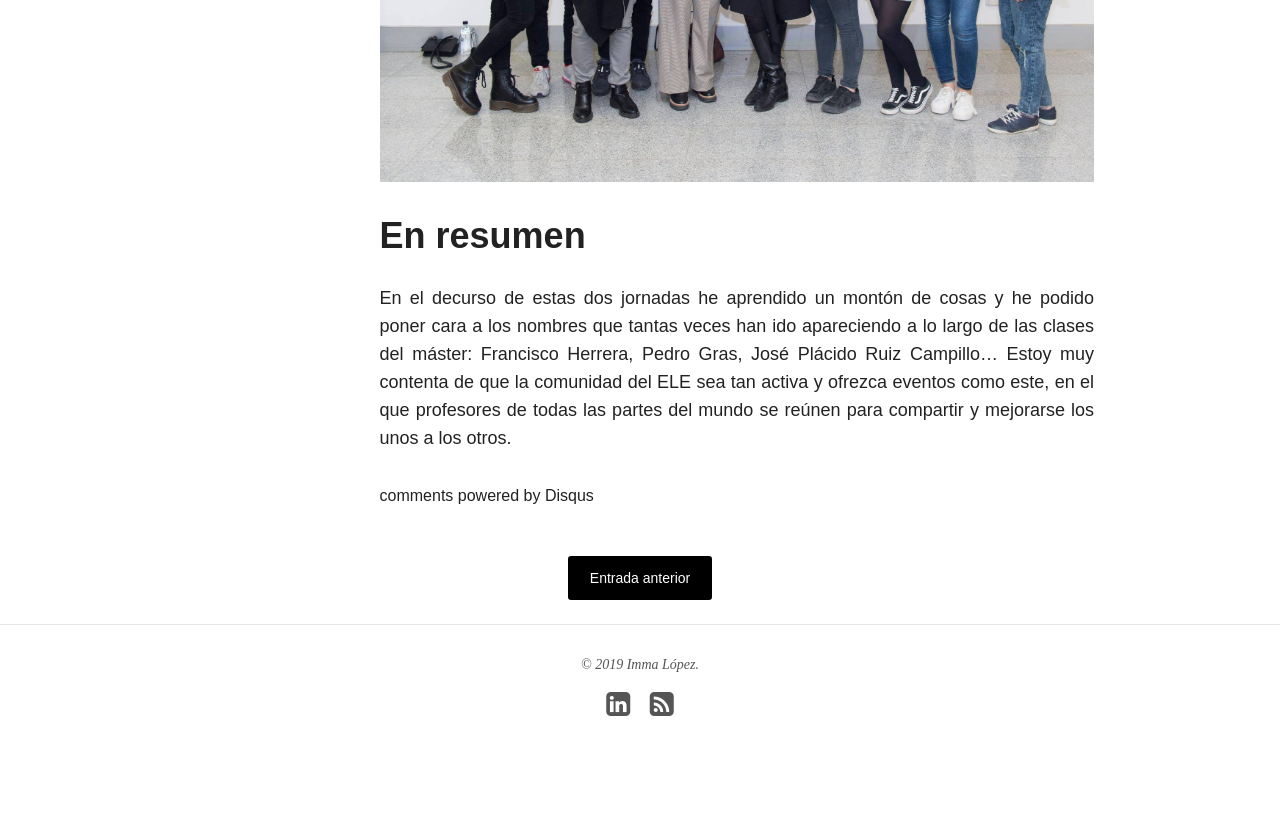
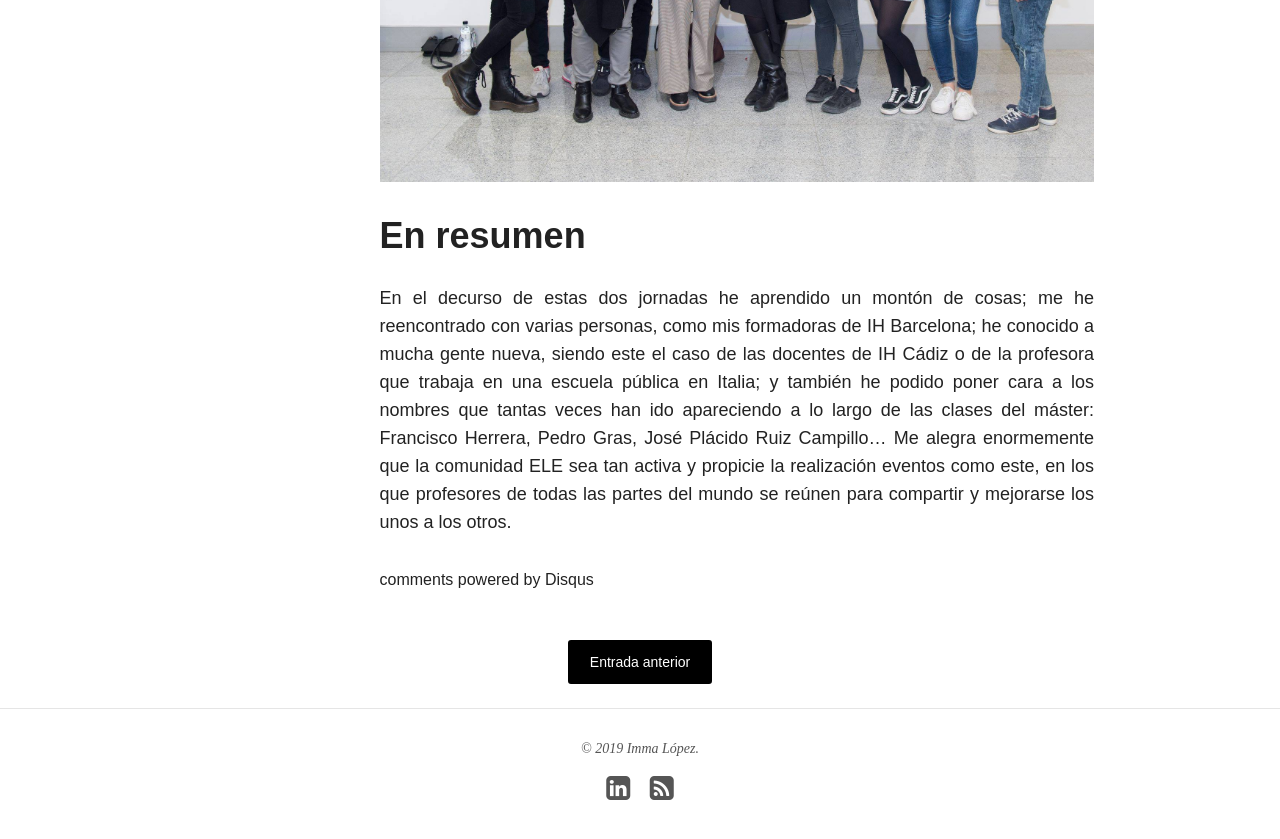
Before and after one commit to immalopez/immalopez.github.io, a Jekyll site: the page built from _posts/blog/2018-12-27-yo-una-joven-padawan.md, in a window 1280 px wide and 900 px high, scrolled down 5274 px. Shown: the top 839 px of the window. Built offline with Jekyll 4.4.1, drawn with Linux system fonts in a browser that asks for light colours; nearby versions of some CDN libraries; comment, search, counter and statistics services are not loaded; before the commit the page ends 6090 px from its top, so only the background shows below that.

Commit message:
Update 2018-12-27-yo-una-joven-padawan.md

```diff
--- a/_posts/blog/2018-12-27-yo-una-joven-padawan.md
+++ b/_posts/blog/2018-12-27-yo-una-joven-padawan.md
@@ -53,4 +53,4 @@ Junto con el taller de María José Menéndez, esta experiencia práctica fue pa
 
 # En resumen
 
-En el decurso de estas dos jornadas he aprendido un montón de cosas y he podido poner cara a los nombres que tantas veces han ido apareciendo a lo largo de las clases del máster: Francisco Herrera, Pedro Gras, José Plácido Ruiz Campillo... Estoy muy contenta de que la comunidad del ELE sea tan activa y ofrezca eventos como este, en el que profesores de todas las partes del mundo se reúnen para compartir y mejorarse los unos a los otros.
+En el decurso de estas dos jornadas he aprendido un montón de cosas; me he reencontrado con varias personas, como mis formadoras de IH Barcelona; he conocido a mucha gente nueva, siendo este el caso de las docentes de IH Cádiz o de la profesora que trabaja en una escuela pública en Italia; y también he podido poner cara a los nombres que tantas veces han ido apareciendo a lo largo de las clases del máster: Francisco Herrera, Pedro Gras, José Plácido Ruiz Campillo... Me alegra enormemente que la comunidad ELE sea tan activa y propicie la realización eventos como este, en los que profesores de todas las partes del mundo se reúnen para compartir y mejorarse los unos a los otros.
```
